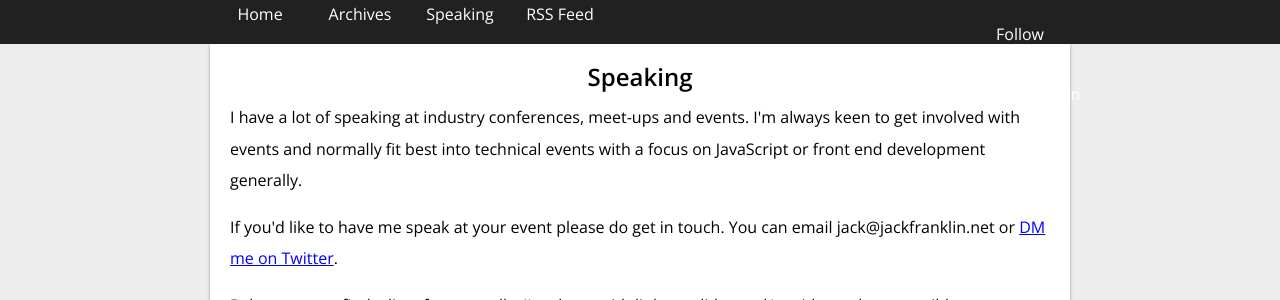
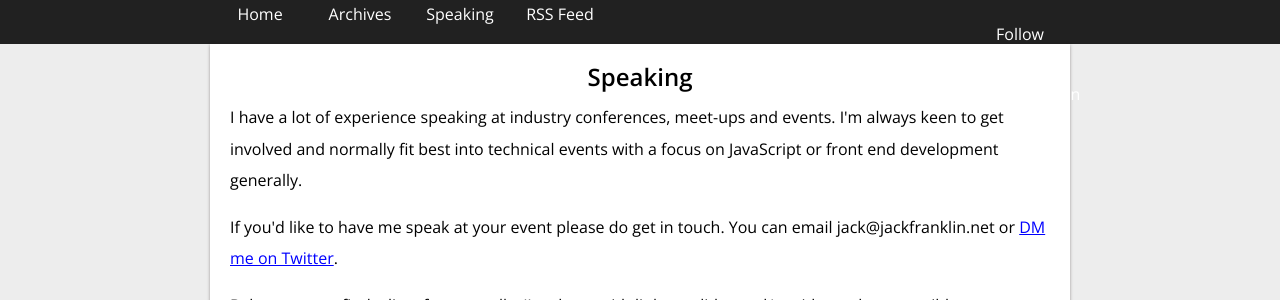
Before and after one commit to jackfranklin/javascriptplayground.com, a Jekyll site: the page built from speaking.html, in a window 1280 px wide. Shown: the part 146-446 px from the top of the page. Built offline with Jekyll 4.4.1, drawn with Linux system fonts in a browser that asks for light colours; comment, search, counter and statistics services are not loaded.

Commit message:
Fix speaking typo

```diff
--- a/speaking.html
+++ b/speaking.html
@@ -3,7 +3,7 @@ layout: page
 title: Speaking
 ---
 
-<p>I have a lot of speaking at industry conferences, meet-ups and events. I'm always keen to get involved with events and normally fit best into technical events with a focus on JavaScript or front end development generally.</p>
+<p>I have a lot of experience speaking at industry conferences, meet-ups and events. I'm always keen to get involved  and normally fit best into technical events with a focus on JavaScript or front end development generally.</p>
 
 <p>If you'd like to have me speak at your event please do get in touch. You can email jack@jackfranklin.net or <a href="http://twitter.com/Jack_Franklin">DM me on Twitter</a>.</p>
 
```
